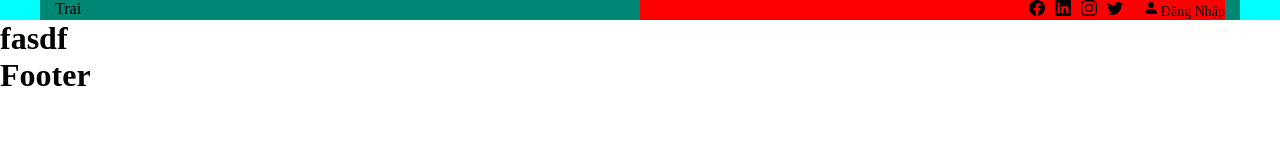
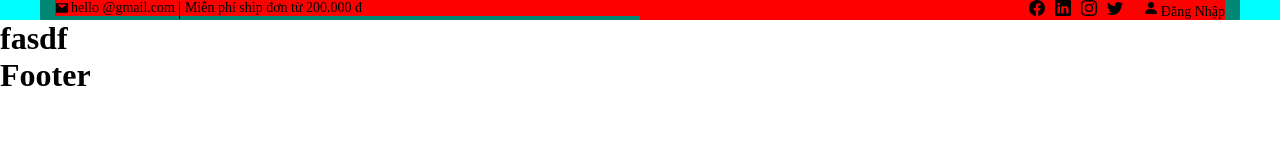
Before and after one commit to Phonghigh/Internet-v--c-ng-ngh--Web, a React app in the folder Do_an_IE106/badminton_web/: page / in a window 1280 px wide. Built offline with nearby package versions, Linux system fonts and the light colour scheme.

Commit message:
Top header

```diff
--- a/Do_an_IE106/badminton_web/src/pages/user/theme/header/index.js
+++ b/Do_an_IE106/badminton_web/src/pages/user/theme/header/index.js
@@ -5,13 +5,25 @@ import { BsFacebook } from "react-icons/bs";
 import { BsInstagram } from "react-icons/bs";
 import { BsTwitter } from "react-icons/bs";
 import { BsFillPersonFill } from "react-icons/bs";
+import { AiFillMail } from "react-icons/ai";
+
 
 const Header = () =>{
     return (
         <div className='header_top'>
             <div className='container'>
                 <div className='row'>
-                    <div className='col-6'>Trai</div>
+                    <div className='col-6 header_top_left'>
+                        <ul>
+                            <li>
+                                <AiFillMail />
+                                hello @gmail.com
+                            </li>
+                            <li>
+                                Miễn phí ship đơn từ 200.000 đ
+                            </li>
+                        </ul>
+                    </div>
                     <div className='col-6 header_top_right'>
                         <ul>
                             <li><BsFacebook /></li>
--- a/Do_an_IE106/badminton_web/src/pages/user/theme/header/style.scss
+++ b/Do_an_IE106/badminton_web/src/pages/user/theme/header/style.scss
@@ -3,6 +3,37 @@
 
 .header_top{
     background-color: aqua;
+}
+
+.header_top_left{
+
+    ul{
+        background: red;
+        display: flex;
+        justify-content: start;
+        column-gap: 10px;
+        list-style: none;
+        align-items: center;
+        li{
+            font-size: 14px;
+            display: flex;
+            align-items: center;
+            column-gap: 2px;
+        }
+        li:first-child {
+            position: relative;
+            &:after{
+                position: absolute;
+                right: -5px;
+                top: 1px;
+                height: 18px;
+                width: 1px;
+                background: black;
+                // opacity: 0.1;
+                content: "";
+            }
+        }
+    }
 }
 
 .header_top_right{
```
